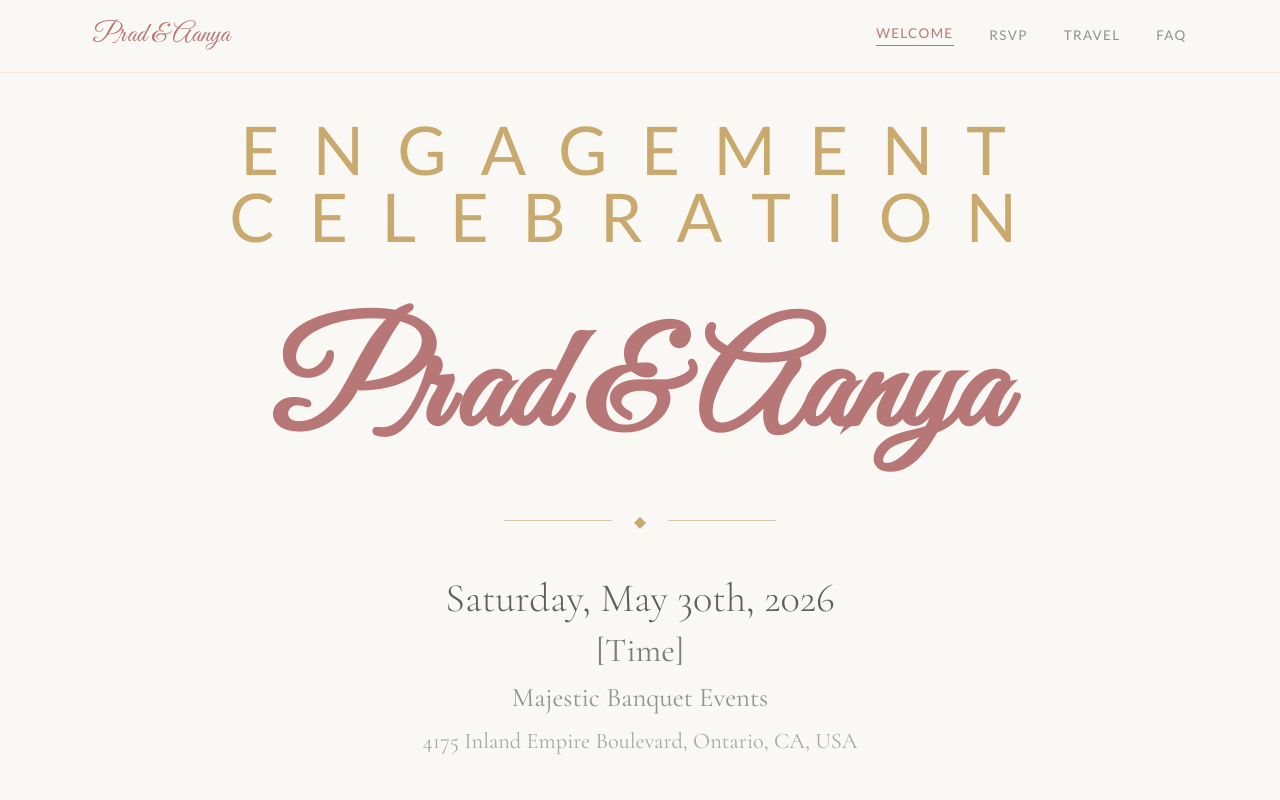
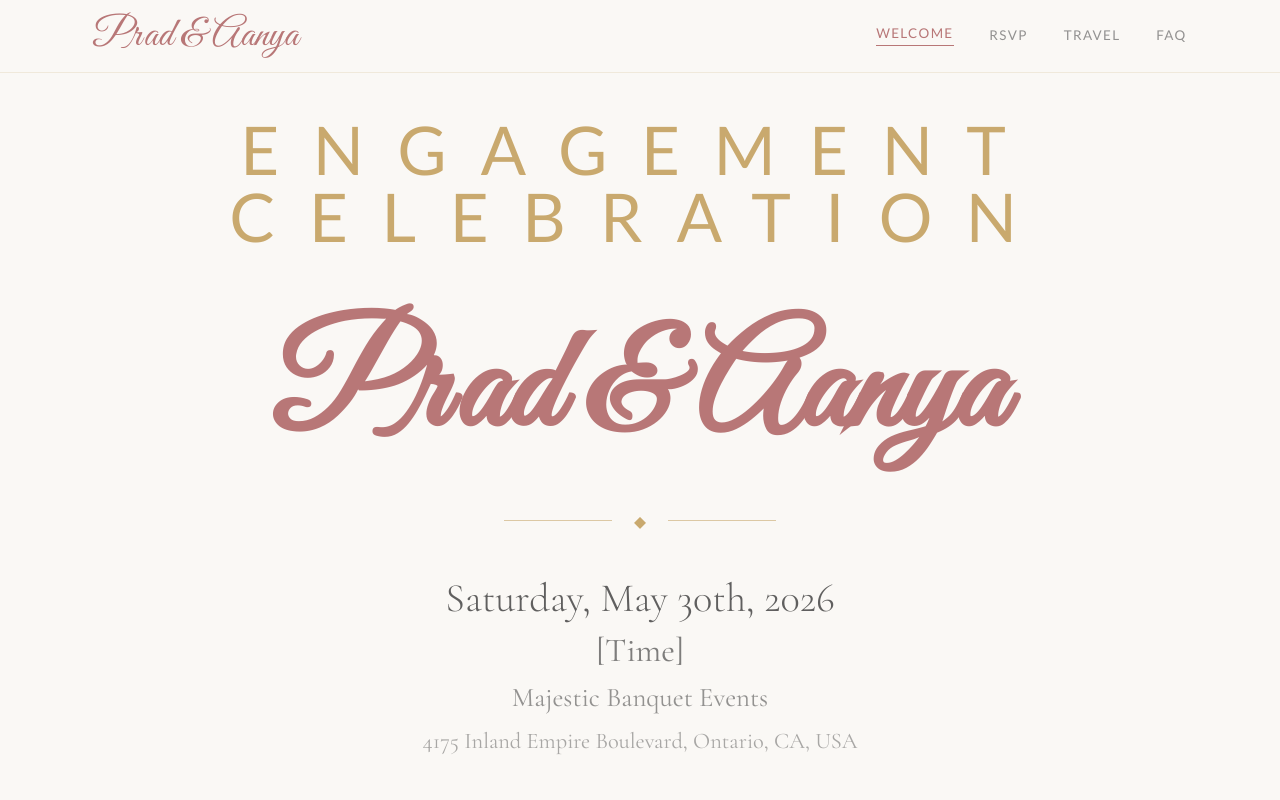
Before and after one commit to pbswimmer3/Engagement_Website, a Next.js app: page / in a window 1280 px wide. Shown: the top 800 px of the page. Built offline with nearby package versions, Linux system fonts and the light colour scheme.

Commit message:
Update Navbar.tsx
small increase in size to navbar

```diff
--- a/components/Navbar.tsx
+++ b/components/Navbar.tsx
@@ -18,7 +18,7 @@ export default function Navbar() {
   return (
     <nav className="fixed top-0 left-0 right-0 z-50 bg-cream/90 backdrop-blur-sm border-b border-gold/20">
       <div className="max-w-5xl mx-auto px-6 h-16 flex items-center justify-between">
-        <Link href="/" className="font-script text-2xl text-rose leading-none">
+        <Link href="/" className="font-script text-4xl text-rose leading-none">
           Prad & Aanya
         </Link>
 
```
